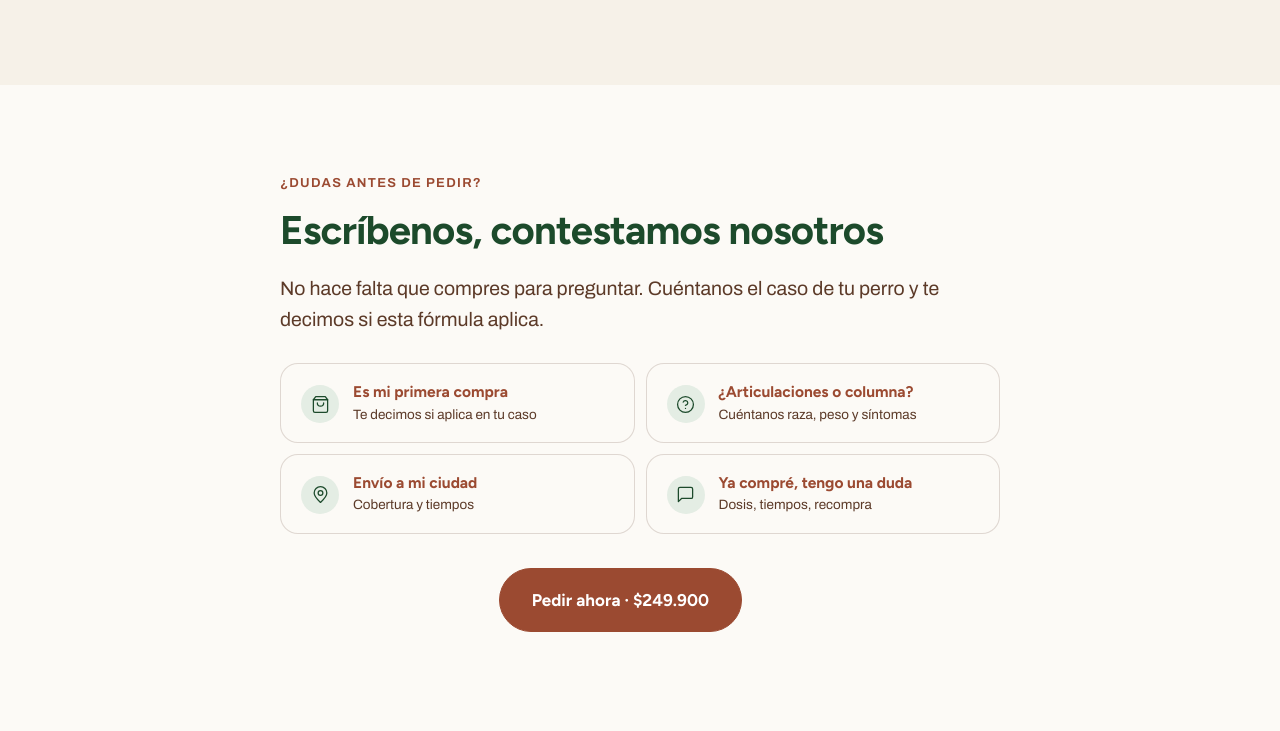
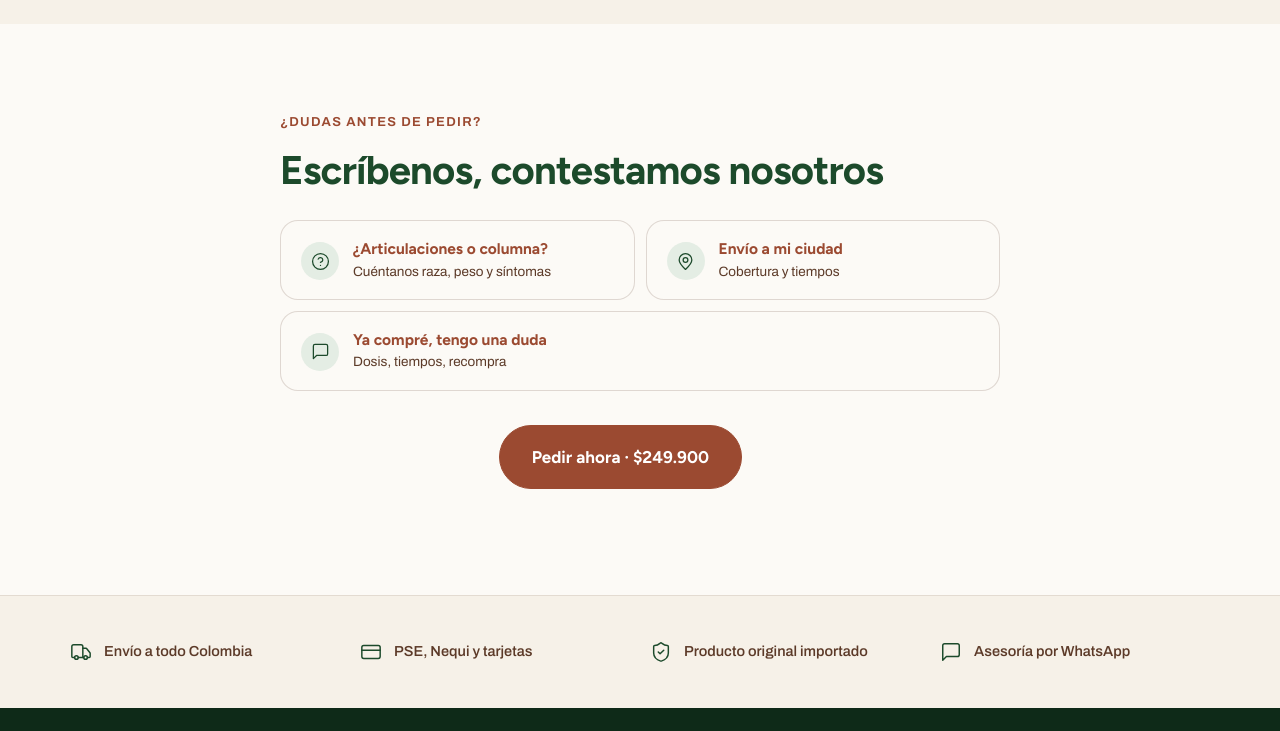
Before and after one commit to fortepetco/fortepet, a plain HTML site: page hip-joint.html in a window 1280 px wide. Shown: the part 7833-8564 px from the top of the page. Drawn offline with Linux system fonts and the light colour scheme.

Commit message:
Add files via upload

```diff
--- a/fortepet.css
+++ b/fortepet.css
@@ -286,7 +286,7 @@ strong{ font-weight:650 }
 .tabla{ width:100%; border-collapse:collapse; margin-top:24px; font-size:.96rem }
 .tabla caption{ text-align:left; color:var(--marron); font-size:.9rem; padding-bottom:12px }
 .tabla th,.tabla td{ text-align:left; padding:14px 14px; border:0 }
-.tabla thead th{ font-size:12.5px; font-weight:650; letter-spacing:.09em; text-transform:uppercase; color:var(--oro-osc); border-bottom:2px solid var(--verde) }
+.tabla thead th{ font-size:12.5px; font-weight:650; letter-spacing:.09em; text-transform:uppercase; color:var(--verde); border-bottom:2px solid var(--verde) }
 .tabla tbody tr{ border-bottom:1px solid rgba(92,58,40,.14) }
 .tabla tbody tr:nth-child(even){ background:var(--crema) }
 .tabla td:first-child{ font-weight:600 }
--- a/hip-joint.html
+++ b/hip-joint.html
@@ -341,7 +341,6 @@ src="https://www.facebook.com/tr?id=2484633745364303&ev=PageView&noscript=1"
     </div>
 
     <div class="aviso" style="margin-top:28px">
-      <p><strong>Cuánto te dura la bolsa de 120 premios:</strong> un perro de 14 a 27 kg cubre la fase inicial completa y varias semanas más, cerca de dos meses y medio. Uno de 28 a 45 kg la consume en aproximadamente un mes durante la fase inicial. Calcula tu recompra desde el primer pedido para no interrumpir.</p>
       <p>Los resultados no son inmediatos. La fase inicial de 4 a 6 semanas existe porque la articulación necesita ese tiempo para responder.</p>
     </div>
   </div>
@@ -395,14 +394,8 @@ src="https://www.facebook.com/tr?id=2484633745364303&ev=PageView&noscript=1"
   <div class="inner-narrow">
     <p class="eyebrow">¿Dudas antes de pedir?</p>
     <h2 style="color:var(--verde)">Escríbenos, contestamos nosotros</h2>
-    <p class="lead">No hace falta que compres para preguntar. Cuéntanos el caso de tu perro y te decimos si esta fórmula aplica.</p>
-
     <div class="wa-router">
-      <a class="wa-op" href="https://wa.me/573208755743?text=Hola%2C%20es%20mi%20primera%20compra%20y%20quiero%20saber%20si%20el%20GlycoFlex%203%20le%20sirve%20a%20mi%20perro" target="_blank" rel="noopener">
-        <span class="ico"><svg viewBox="0 0 24 24" fill="none" stroke="currentColor" stroke-width="1.6" stroke-linecap="round" stroke-linejoin="round" aria-hidden="true"><path d="M6 2 3 6v14a2 2 0 0 0 2 2h14a2 2 0 0 0 2-2V6l-3-4Z"/><path d="M3 6h18"/><path d="M16 10a4 4 0 0 1-8 0"/></svg></span>
-        <span><b>Es mi primera compra</b><span>Te decimos si aplica en tu caso</span></span>
-      </a>
-      <a class="wa-op" href="https://wa.me/573208755743?text=Hola%2C%20no%20s%C3%A9%20si%20es%20articulaciones%20o%20columna.%20Te%20cuento%20lo%20que%20le%20pasa%20a%20mi%20perro." target="_blank" rel="noopener">
+            <a class="wa-op" href="https://wa.me/573208755743?text=Hola%2C%20no%20s%C3%A9%20si%20es%20articulaciones%20o%20columna.%20Te%20cuento%20lo%20que%20le%20pasa%20a%20mi%20perro." target="_blank" rel="noopener">
         <span class="ico"><svg viewBox="0 0 24 24" fill="none" stroke="currentColor" stroke-width="1.6" stroke-linecap="round" stroke-linejoin="round" aria-hidden="true"><circle cx="12" cy="12" r="10"/><path d="M9.09 9a3 3 0 0 1 5.83 1c0 2-3 3-3 3"/><path d="M12 17h.01"/></svg></span>
         <span><b>¿Articulaciones o columna?</b><span>Cuéntanos raza, peso y síntomas</span></span>
       </a>
@@ -410,7 +403,7 @@ src="https://www.facebook.com/tr?id=2484633745364303&ev=PageView&noscript=1"
         <span class="ico"><svg viewBox="0 0 24 24" fill="none" stroke="currentColor" stroke-width="1.6" stroke-linecap="round" stroke-linejoin="round" aria-hidden="true"><path d="M20 10c0 4.4-8 12-8 12s-8-7.6-8-12a8 8 0 0 1 16 0Z"/><circle cx="12" cy="10" r="3"/></svg></span>
         <span><b>Envío a mi ciudad</b><span>Cobertura y tiempos</span></span>
       </a>
-      <a class="wa-op" href="https://wa.me/573208755743?text=Hola%2C%20ya%20compr%C3%A9%20el%20GlycoFlex%203%20y%20tengo%20una%20duda" target="_blank" rel="noopener">
+      <a class="wa-op ancho" href="https://wa.me/573208755743?text=Hola%2C%20ya%20compr%C3%A9%20el%20GlycoFlex%203%20y%20tengo%20una%20duda" target="_blank" rel="noopener">
         <span class="ico"><svg viewBox="0 0 24 24" fill="none" stroke="currentColor" stroke-width="1.6" stroke-linecap="round" stroke-linejoin="round" aria-hidden="true"><path d="M21 15a2 2 0 0 1-2 2H7l-4 4V5a2 2 0 0 1 2-2h14a2 2 0 0 1 2 2z"/></svg></span>
         <span><b>Ya compré, tengo una duda</b><span>Dosis, tiempos, recompra</span></span>
       </a>
```
